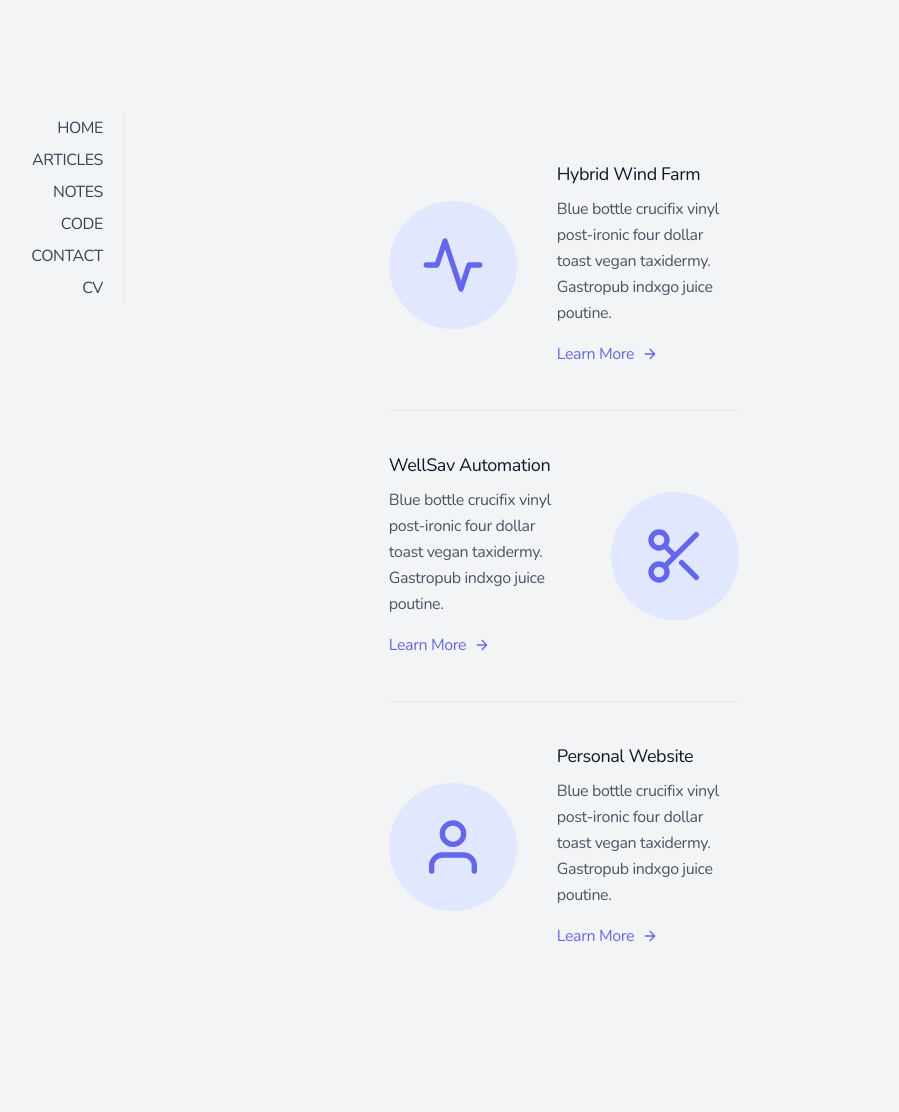
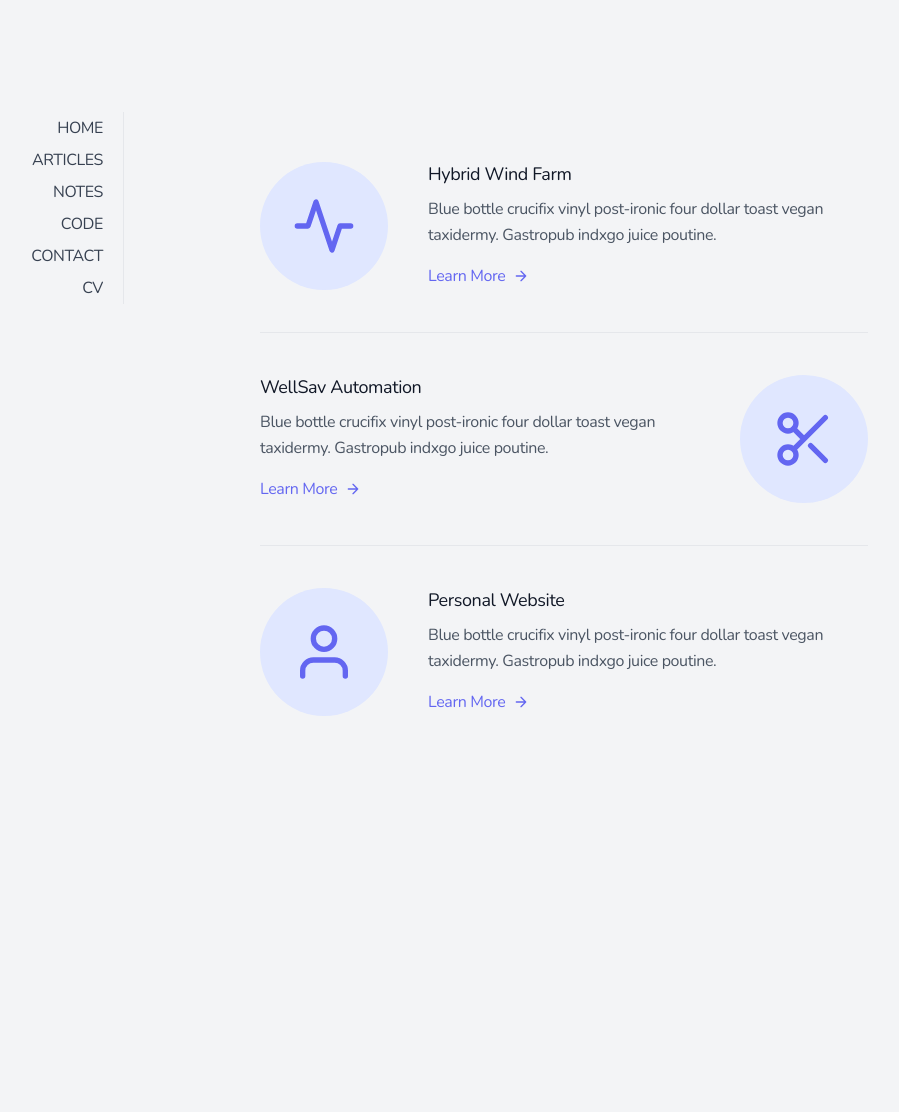
Before and after one commit to daledet/dalab, a Django app: template base/templates/projects.html in a window 1280 px wide. Shown: the whole page, without its empty margins (196-1095 px from the left). After the commit the page ends 716 px from the top, so only its background shows below. Run offline with Django 3.2, Linux system fonts and the light colour scheme; the template is opened without the code that fills it, so the values that code supplies are empty.

Commit message:
projects

```diff
--- a/base/templates/projects.html
+++ b/base/templates/projects.html
@@ -39,8 +39,8 @@
         <div class="w-full md:w-2/3 order-2 md:order-2 border-t md:border-none">
             <div class="max-w-prose leading-loose tracking-tight">
                 <section class="text-gray-600 body-font">
-                    <div class="container px-5 py-24 mx-auto">
-                      <div class="flex items-center lg:w-3/5 mx-auto border-b pb-10 mb-10 border-gray-200 sm:flex-row flex-col">
+                    <div class="container px-2 py-24 mx-auto">
+                      <div class="flex items-center mx-auto border-b pb-10 mb-10 border-gray-200 sm:flex-row flex-col">
                         <div class="sm:w-32 sm:h-32 h-20 w-20 sm:mr-10 inline-flex items-center justify-center rounded-full bg-indigo-100 text-indigo-500 flex-shrink-0">
                           <svg fill="none" stroke="currentColor" stroke-linecap="round" stroke-linejoin="round" stroke-width="2" class="sm:w-16 sm:h-16 w-10 h-10" viewBox="0 0 24 24">
                             <path d="M22 12h-4l-3 9L9 3l-3 9H2"></path>
@@ -56,7 +56,7 @@
                           </a>
                         </div>
                       </div>
-                      <div class="flex items-center lg:w-3/5 mx-auto border-b pb-10 mb-10 border-gray-200 sm:flex-row flex-col">
+                      <div class="flex items-center mx-auto border-b pb-10 mb-10 border-gray-200 sm:flex-row flex-col">
                         <div class="flex-grow sm:text-left text-center mt-6 sm:mt-0">
                           <h2 class="text-gray-900 text-lg title-font font-medium mb-2">WellSav Automation</h2>
                           <p class="leading-relaxed text-base">Blue bottle crucifix vinyl post-ironic four dollar toast vegan taxidermy. Gastropub indxgo juice poutine.</p>
@@ -74,7 +74,7 @@
                           </svg>
                         </div>
                       </div>
-                      <div class="flex items-center lg:w-3/5 mx-auto sm:flex-row flex-col">
+                      <div class="flex items-center mx-auto sm:flex-row flex-col">
                         <div class="sm:w-32 sm:h-32 h-20 w-20 sm:mr-10 inline-flex items-center justify-center rounded-full bg-indigo-100 text-indigo-500 flex-shrink-0">
                           <svg fill="none" stroke="currentColor" stroke-linecap="round" stroke-linejoin="round" stroke-width="2" class="sm:w-16 sm:h-16 w-10 h-10" viewBox="0 0 24 24">
                             <path d="M20 21v-2a4 4 0 00-4-4H8a4 4 0 00-4 4v2"></path>
```
